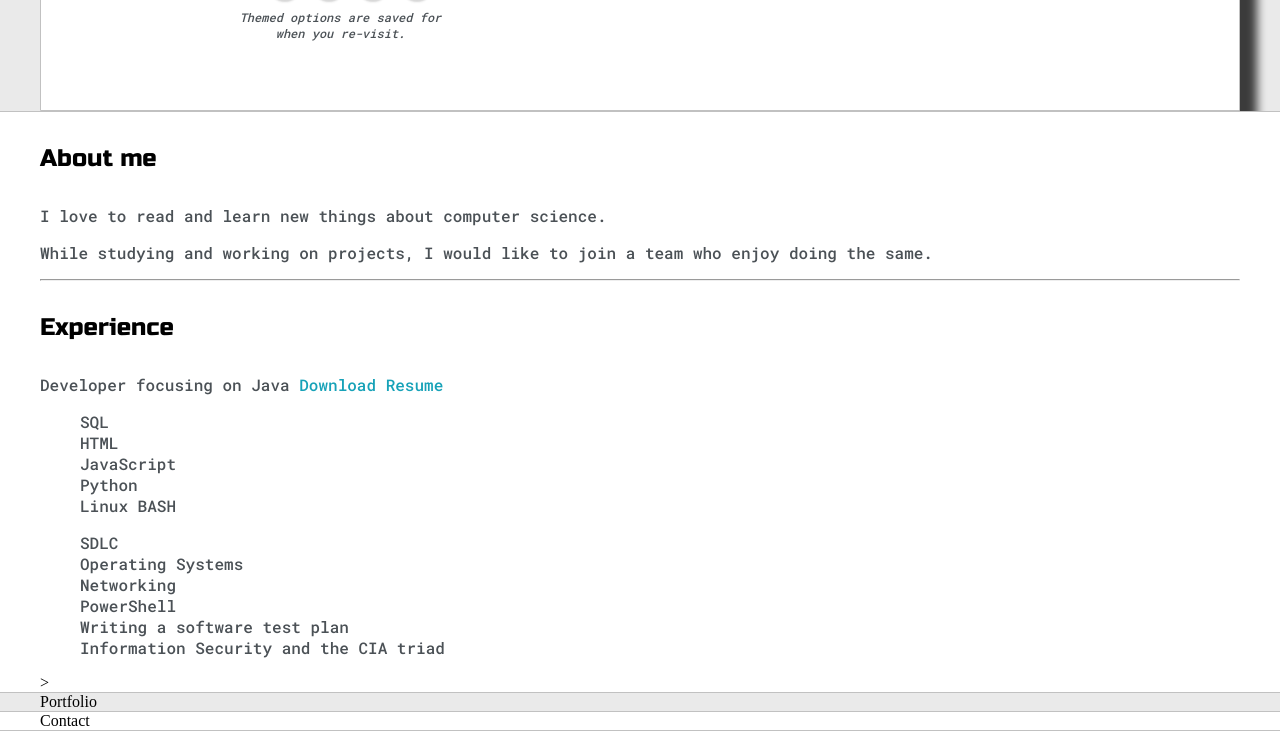
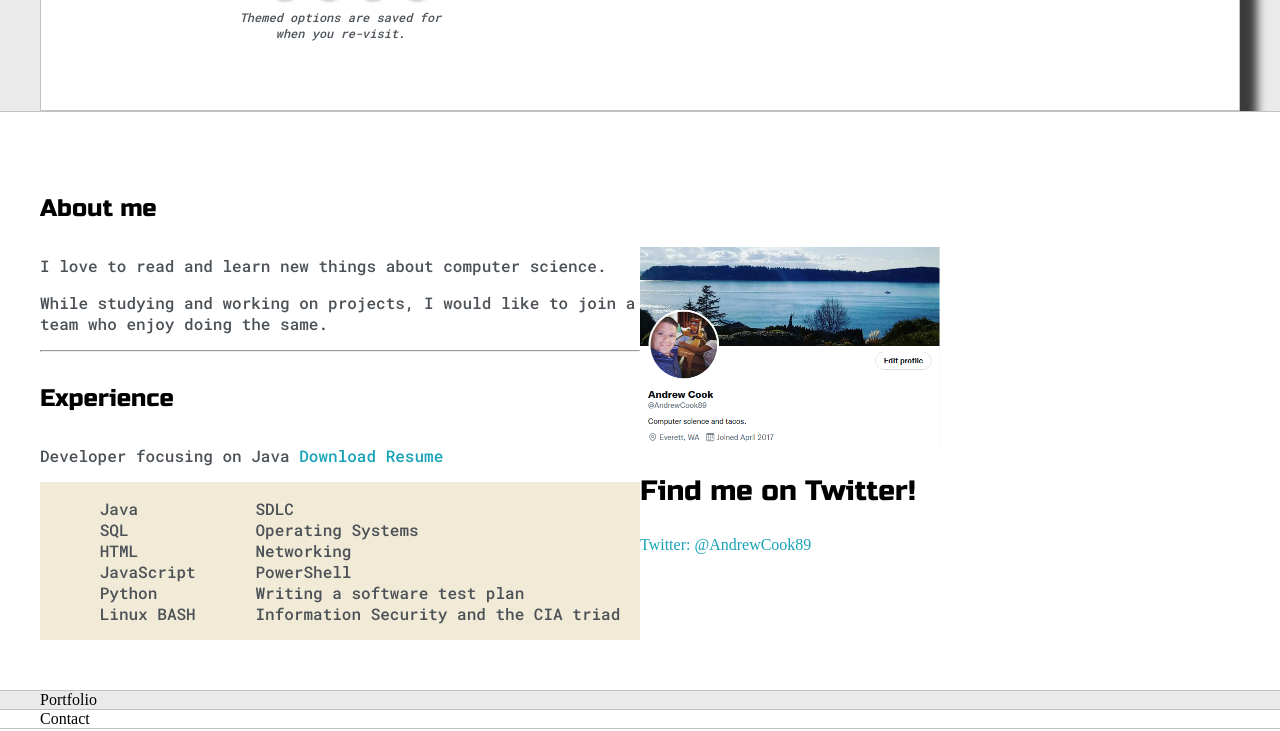
Before and after one commit to atcook68/Website01, a plain HTML site: page index.html in a window 1280 px wide. Shown: the part 580-1311 px from the top of the page. Drawn offline with Linux system fonts and the light colour scheme.

Commit message:
Deleted a closed div which corrected the twitter pic, added skills, and added my twitter link.

```diff
--- a/default.css
+++ b/default.css
@@ -253,6 +253,28 @@ position: relative;
     bottom: -5px;
     right: -5px;
 }
+
+.about-wrapper{
+    display:grid;
+    grid-template-columns: repeat(auto-fit, minmax(320px, 1fr));
+    /* auto fit columns into the row, repeating action. */
+    padding-top: 50px;
+    padding-bottom: 50px;
+}
+#skill{
+    display: flex;
+    justify-content: space-evenly;
+    background-color: var(--previewShadow);
+}
+
+.social-media{
+    display: grid;
+    align-content: center;
+}
+
+#Twitter-snippet{
+    width: 50%;
+}
 /*
 I want to keep the text in place when the user
 expands/shrinks the tab. Mobile-responsiveness.
--- a/index.html
+++ b/index.html
@@ -82,15 +82,14 @@
                     <p>While studying and working on projects,
                          I would like to join a team who
                          enjoy doing the same.</p>
-                </div>
                 <hr>
                 <h4>Experience</h4>
                 <p>Developer focusing on Java
                     <!-- I don't want people to leave the page in order to download the resume-->
                     <a target="_blank" href="Andrew's Resume 2022.docx">Download Resume</a></p>
-                <div class="social-media">
                 <div id="skill">
                     <ul>
+                        <li>Java</li>
                         <li>SQL</li>
                         <li>HTML</li>
                         <li>JavaScript</li>
@@ -107,7 +106,12 @@
                     </ul>
                 </div>
                 </div>
-            </div>>
+                <div class="social-media">
+                    <img id="Twitter-snippet" src="Twitter-snippet.jpg">
+                    <h3>Find me on Twitter!</h3>
+                    <a target="_blank" href="https://twitter.com/andrewcook89">Twitter: @AndrewCook89</a>
+                </div>
+            </div>
         </div>
     </section>
     <section class="s1">
```
Also changed, not shown: Twitter-snippet.jpg (added), 1 other file.
